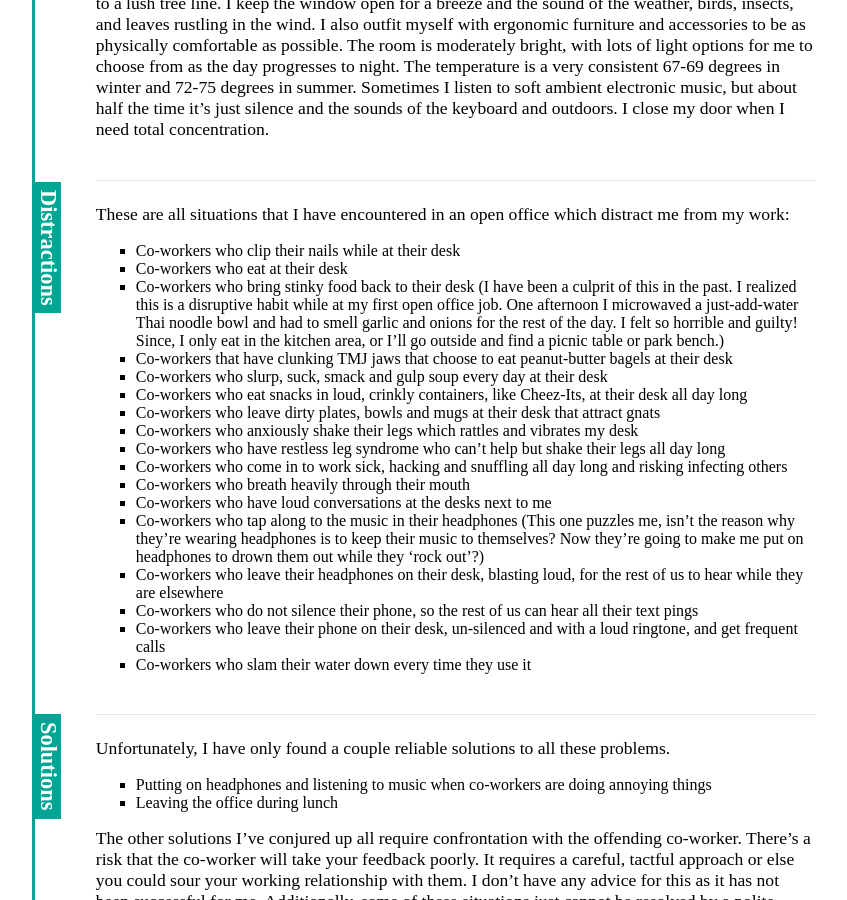
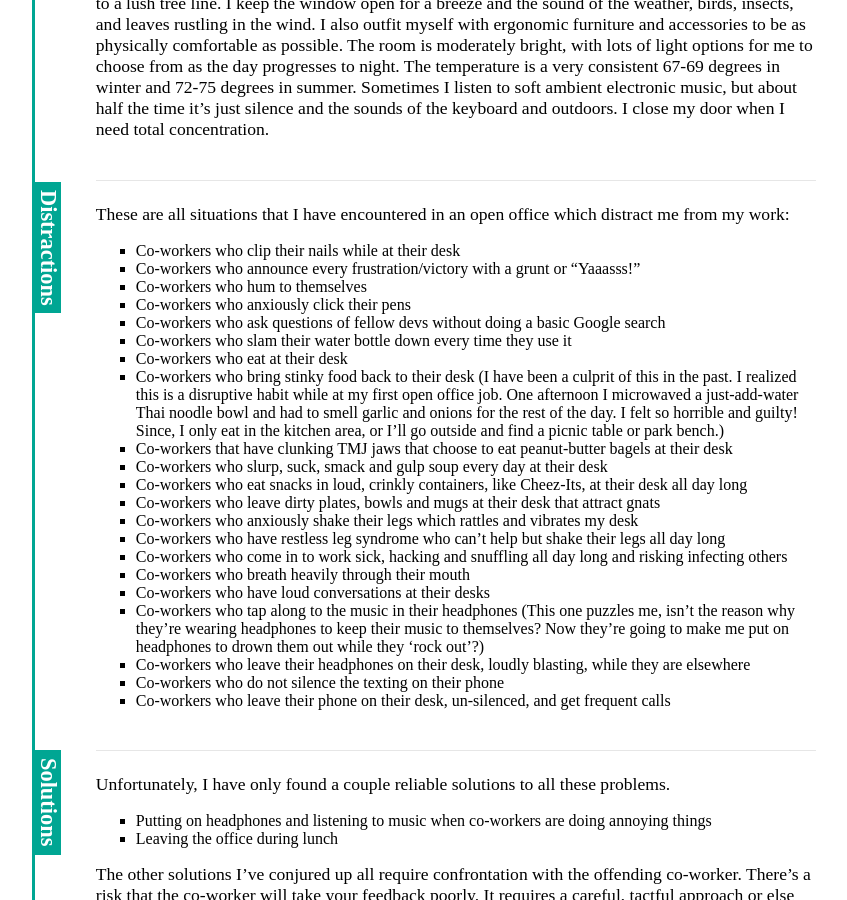
Before and after one commit to cssidy/personal-site, a Jekyll site: the page built from _posts/2018-07-15-Surviving-The-Open-Office.md, in a window 1280 px wide and 900 px high, scrolled down 1076 px. Shown: the whole window, without its empty margins (208-1055 px from the left). Built offline with Jekyll 4.4.1, drawn with Linux system fonts in a browser that asks for light colours; some web fonts are replaced.

Commit message:
Update 2018-07-15-Surviving-The-Open-Office.md

```diff
--- a/_posts/2018-07-15-Surviving-The-Open-Office.md
+++ b/_posts/2018-07-15-Surviving-The-Open-Office.md
@@ -32,6 +32,11 @@ concentration.
 These are all situations that I have encountered in an open office which distract me from my work:
 
 - Co-workers who clip their nails while at their desk
+- Co-workers who announce every frustration/victory with a grunt or "Yaaasss!"
+- Co-workers who hum to themselves
+- Co-workers who anxiously click their pens
+- Co-workers who ask questions of fellow devs without doing a basic Google search
+- Co-workers who slam their water bottle down every time they use it
 - Co-workers who eat at their desk
 - Co-workers who bring stinky food back to their desk (I have been a culprit of this in the past. I realized
 this is a disruptive habit while at my first open office job. One afternoon I microwaved a just-add-water Thai noodle
@@ -45,14 +50,14 @@ the kitchen area, or I'll go outside and find a picnic table or park bench.)
 - Co-workers who have restless leg syndrome who can't help but shake their legs all day long
 - Co-workers who come in to work sick, hacking and snuffling all day long and risking infecting others
 - Co-workers who breath heavily through their mouth
-- Co-workers who have loud conversations at the desks next to me
+- Co-workers who have loud conversations at their desks
 - Co-workers who tap along to the music in their headphones (This one puzzles me, isn’t the reason why they're
-wearing headphones is to keep their music to themselves? Now they’re going to make me put on headphones to drown them out
+wearing headphones to keep their music to themselves? Now they’re going to make me put on headphones to drown them out
 while they 'rock out'?)
-- Co-workers who leave their headphones on their desk, blasting loud, for the rest of us to hear while they are elsewhere
-- Co-workers who do not silence their phone, so the rest of us can hear all their text pings
-- Co-workers who leave their phone on their desk, un-silenced and with a loud ringtone, and get frequent calls
-- Co-workers who slam their water down every time they use it
+- Co-workers who leave their headphones on their desk, loudly blasting, while they are elsewhere
+- Co-workers who do not silence the texting on their phone
+- Co-workers who leave their phone on their desk, un-silenced, and get frequent calls
+
 
 ## Solutions
 
```
